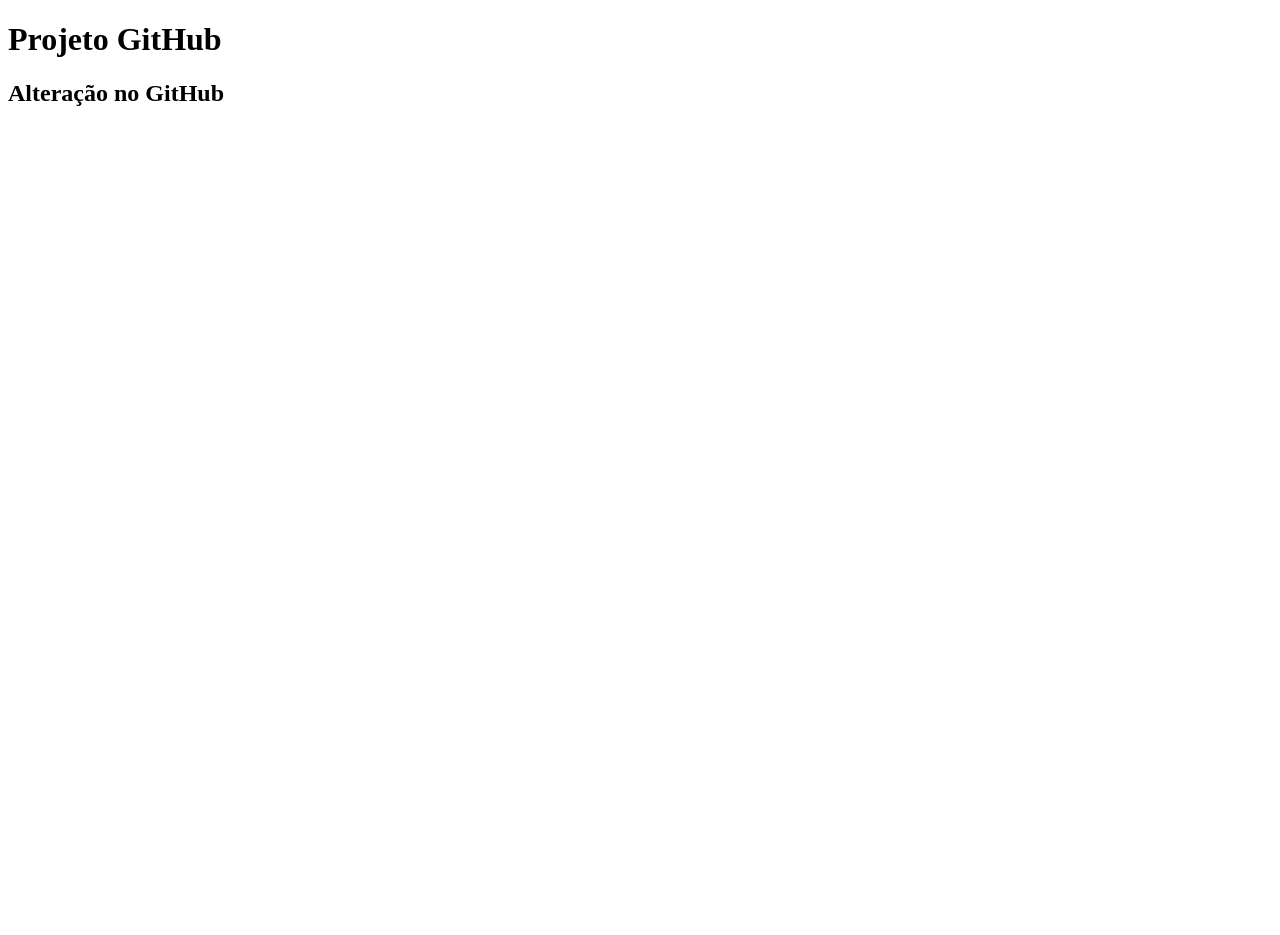
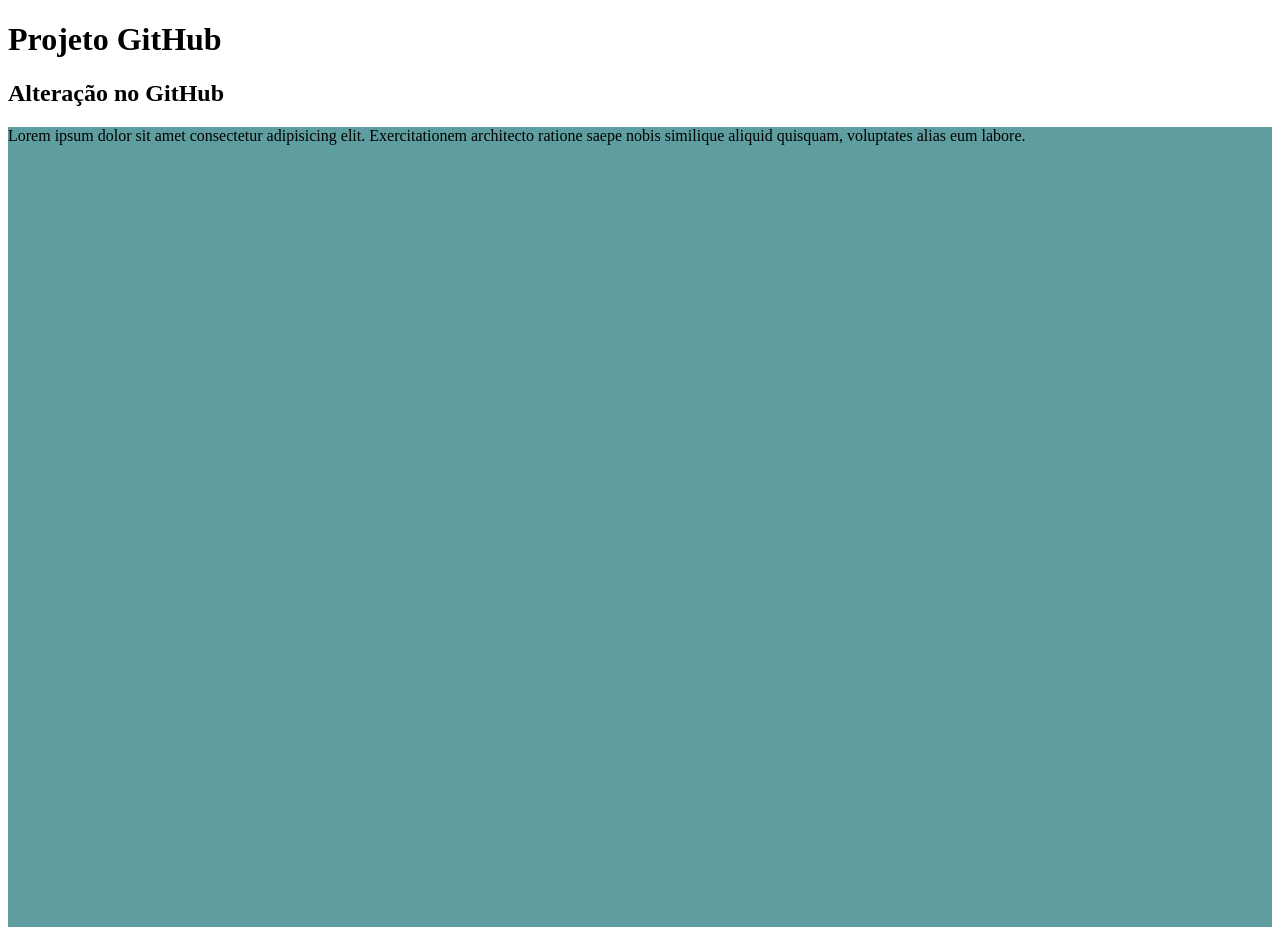
Before and after one commit to FungoTunado/ProjetoGitHub, a plain HTML site: page index.html in a window 1280 px wide. Before the commit the page ends 800 px from the top, so only its background shows below. Drawn offline with Linux system fonts and the light colour scheme.

Commit message:
Commit Developer

```diff
--- /dev/null
+++ b/css/style.css
@@ -0,0 +1,5 @@
+.classe-github{
+    background-color: cadetblue;
+    width: 100%;
+    height: 100vh;
+}
--- a/index.html
+++ b/index.html
@@ -5,9 +5,13 @@
     <meta http-equiv="X-UA-Compatible" content="IE=edge">
     <meta name="viewport" content="width=device-width, initial-scale=1.0">
     <title>Projeto GitHub</title>
+    <link rel="stylesheet" href="/css/style.css">
 </head>
 <body>
     <h1>Projeto GitHub</h1>
     <h2>Alteração no GitHub</h2>
+    <div class="classe-github">
+        <p>Lorem ipsum dolor sit amet consectetur adipisicing elit. Exercitationem architecto ratione saepe nobis similique aliquid quisquam, voluptates alias eum labore.</p>
+    </div>
 </body>
 </html>
```
